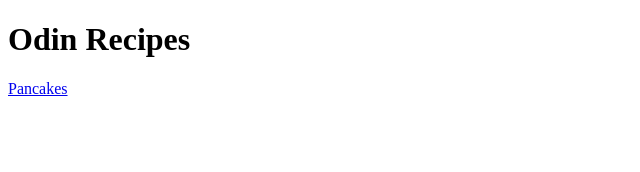
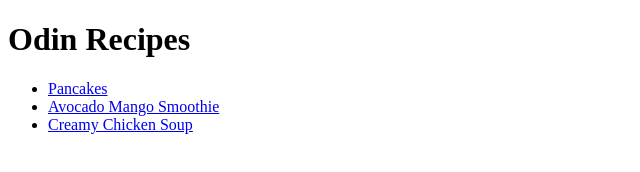
Before and after one commit to versacodes/odin-recipes, a plain HTML site: page index.html in a window 1280 px wide. Shown: the whole page, without its empty margins (0-640 px from the left). Drawn offline with Linux system fonts and the light colour scheme.

Commit message:
Edited README.md

```diff
--- a/index.html
+++ b/index.html
@@ -6,6 +6,10 @@
 	</head>
 	<body>
 		<h1>Odin Recipes</h1>
-		<a href="recipes/pancakes.html">Pancakes</a>
+		<ul>
+			<li><a href="recipes/pancakes.html">Pancakes</a></li>
+			<li><a href="recipes/avocado-mango-smoothie.html">Avocado Mango Smoothie</a></li>
+			<li><a href="recipes/creamy-chicken-soup.html">Creamy Chicken Soup</a></li>
+		</ul>
 	</body>
 </html>
```
Also changed, not shown: 1 other file.
